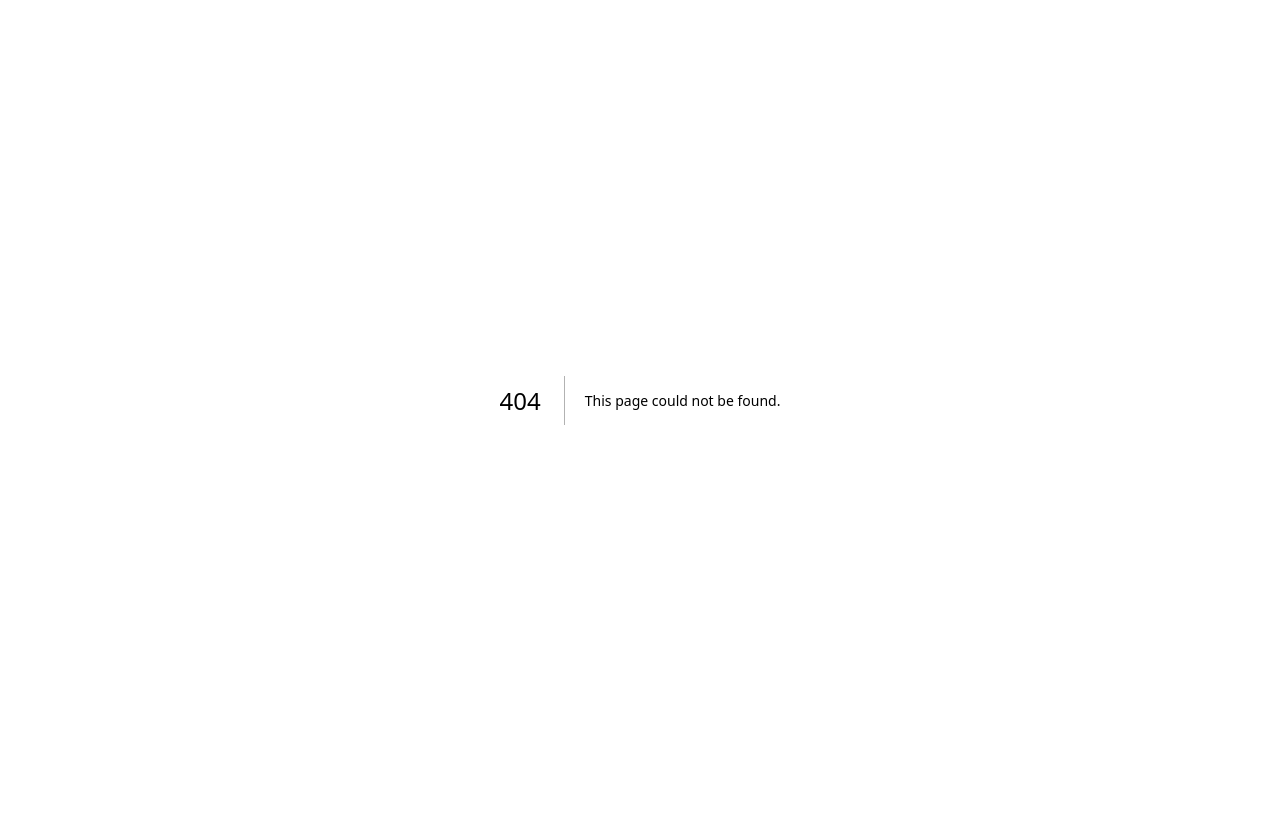
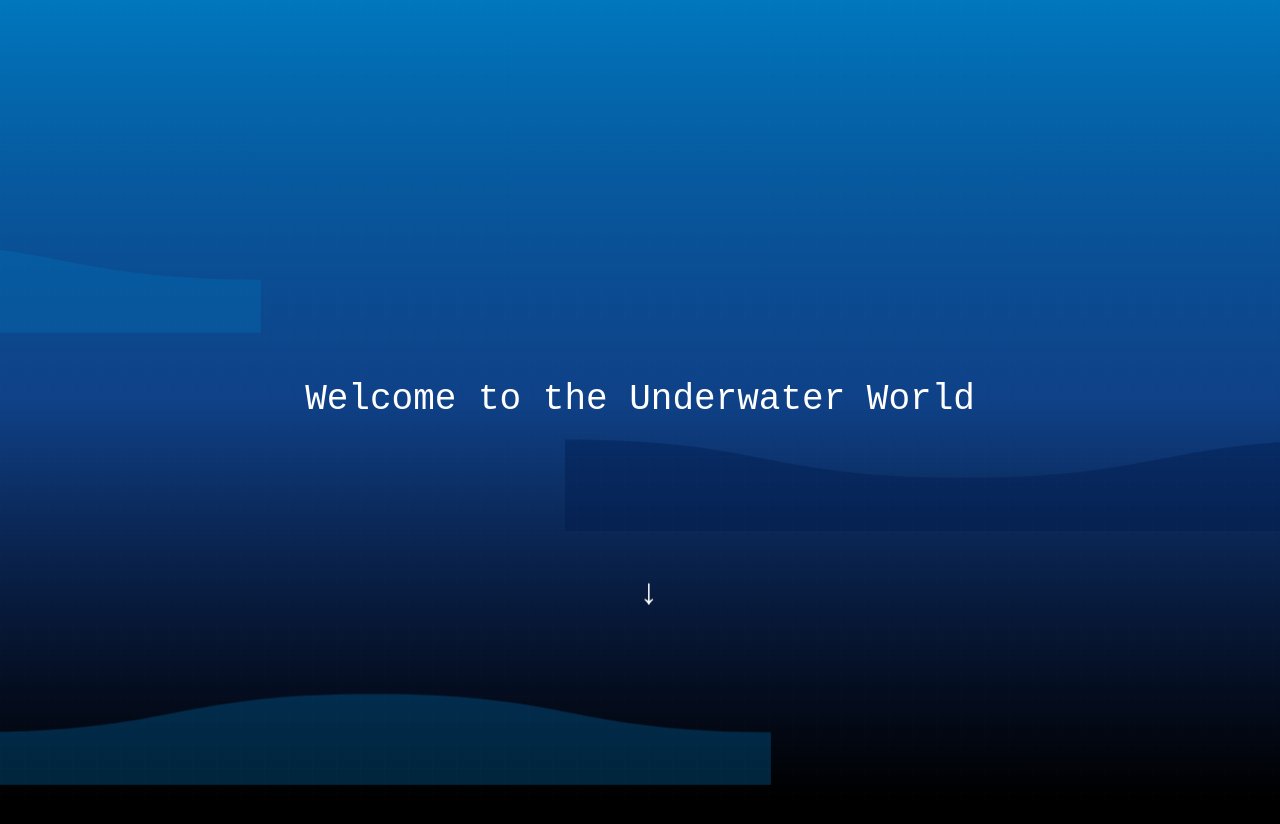
Before and after one commit to elainejiangg/hacknyu, a Next.js app in the folder app/: page /tutorial in a window 1280 px wide. Before the commit this address had no page. Shown: the top 824 px of the page. Before the commit the page ends 800 px from the top, so only its background shows below. Built offline with nearby package versions, Linux system fonts and the light colour scheme; a web font is replaced by a local one.

Commit message:
tutorial

```diff
--- /dev/null
+++ b/app/src/app/tutorial/page.tsx
@@ -0,0 +1,20 @@
+"use client";
+
+import { ParallaxProvider } from "react-scroll-parallax";
+import UnderwaterParallax from "@/components/UnderwaterParallax";
+
+export default function TutorialPage() {
+  return (
+    <ParallaxProvider>
+      <div className="min-h-screen bg-gradient-to-b from-black via-black to-black text-white">
+        <UnderwaterParallax />
+        <div className="absolute inset-0 bg-grid-pattern opacity-10 pointer-events-none" />
+      </div>
+      <div className="min-h-[200vh] relative bg-black">
+        <div className="container mx-auto px-4 py-20">
+          <div className="space-y-20"></div>
+        </div>
+      </div>
+    </ParallaxProvider>
+  );
+}
--- /dev/null
+++ b/app/src/components/UnderwaterParallax.tsx
@@ -0,0 +1,100 @@
+import React from "react";
+import { Parallax } from "react-scroll-parallax";
+
+const UnderwaterParallax: React.FC = () => {
+  return (
+    <div style={{ height: "100vh", overflow: "hidden", position: "relative" }}>
+      <Parallax
+        className="parallax-background"
+        y={[-20, 20]}
+        style={{
+          background: "linear-gradient(180deg, #0077be 0%, #001a4d 100%)",
+          backgroundSize: "cover",
+        }}
+      >
+        <div className="h-screen flex flex-col items-center justify-center bg-gradient-to-b from-transparent via-blue-900/50 to-black">
+          <div className="relative z-10">
+            <h1 className="text-4xl font-pixel text-white">
+              Welcome to the Underwater World
+            </h1>
+            <p className="absolute bottom-[-200px] left-1/2 transform -translate-x-1/2 text-4xl animate-bounce text-white">
+              ↓
+            </p>
+          </div>
+        </div>
+        <div className="vector-waves absolute top-[30vh] left-[-20%] w-[140%] z-20">
+          <Parallax
+            speed={20}
+            translateX={["0%", "-100%"]}
+            className="wave-container"
+          >
+            <svg
+              className="wave-1"
+              viewBox="0 0 4320 320"
+              xmlns="http://www.w3.org/2000/svg"
+              preserveAspectRatio="none"
+            >
+              <path
+                fill="rgba(0,119,190,0.3)"
+                d="M0,192 C480,192 480,100 960,100 C1440,100 1440,192 1920,192 C2400,192 2400,100 2880,100 C3360,100 3360,192 3840,192 L3840,320 L0,320 Z"
+              ></path>
+            </svg>
+          </Parallax>
+          <Parallax
+            speed={30}
+            translateX={["0%", "100%"]}
+            className="wave-container"
+          >
+            <svg
+              className="wave-2"
+              viewBox="0 0 4320 320"
+              xmlns="http://www.w3.org/2000/svg"
+              preserveAspectRatio="none"
+            >
+              <path
+                fill="rgba(0,26,77,0.4)"
+                d="M0,100 C480,100 480,192 960,192 C1440,192 1440,100 1920,100 C2400,100 2400,192 2880,192 C3360,192 3360,100 3840,100 L3840,320 L0,320 Z"
+              ></path>
+            </svg>
+          </Parallax>
+          <Parallax
+            speed={40}
+            translateX={["0%", "-100%"]}
+            className="wave-container"
+          >
+            <svg
+              className="wave-1"
+              viewBox="0 0 4320 320"
+              xmlns="http://www.w3.org/2000/svg"
+              preserveAspectRatio="none"
+            >
+              <path
+                fill="rgba(0,119,190,0.3)"
+                d="M0,192 C480,192 480,100 960,100 C1440,100 1440,192 1920,192 C2400,192 2400,100 2880,100 C3360,100 3360,192 3840,192 L3840,320 L0,320 Z"
+              ></path>
+            </svg>
+          </Parallax>
+          <Parallax
+            speed={50}
+            translateX={["0%", "100%"]}
+            className="wave-container"
+          >
+            <svg
+              className="wave-2"
+              viewBox="0 0 4320 320"
+              xmlns="http://www.w3.org/2000/svg"
+              preserveAspectRatio="none"
+            >
+              <path
+                fill="rgba(0,26,77,0.4)"
+                d="M0,100 C480,100 480,192 960,192 C1440,192 1440,100 1920,100 C2400,100 2400,192 2880,192 C3360,192 3360,100 3840,100 L3840,320 L0,320 Z"
+              ></path>
+            </svg>
+          </Parallax>
+        </div>
+      </Parallax>
+    </div>
+  );
+};
+
+export default UnderwaterParallax;
```
